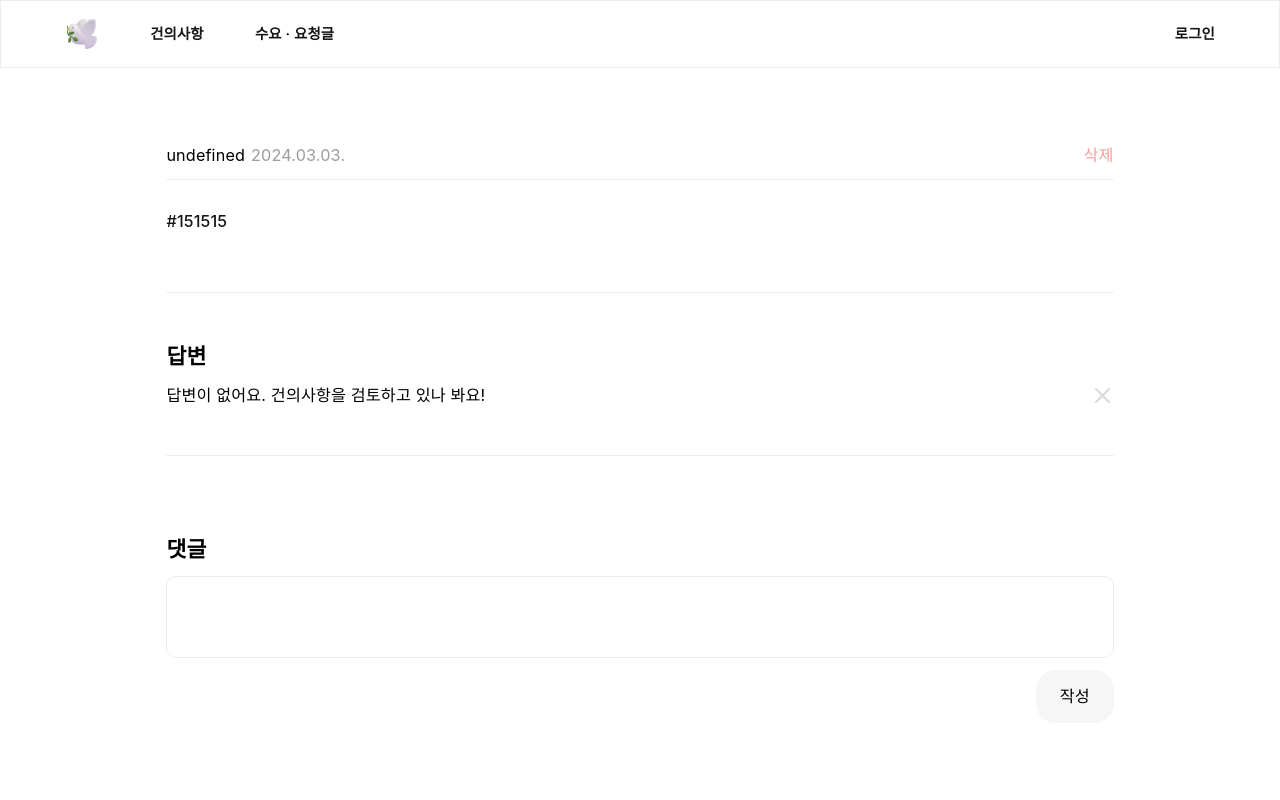
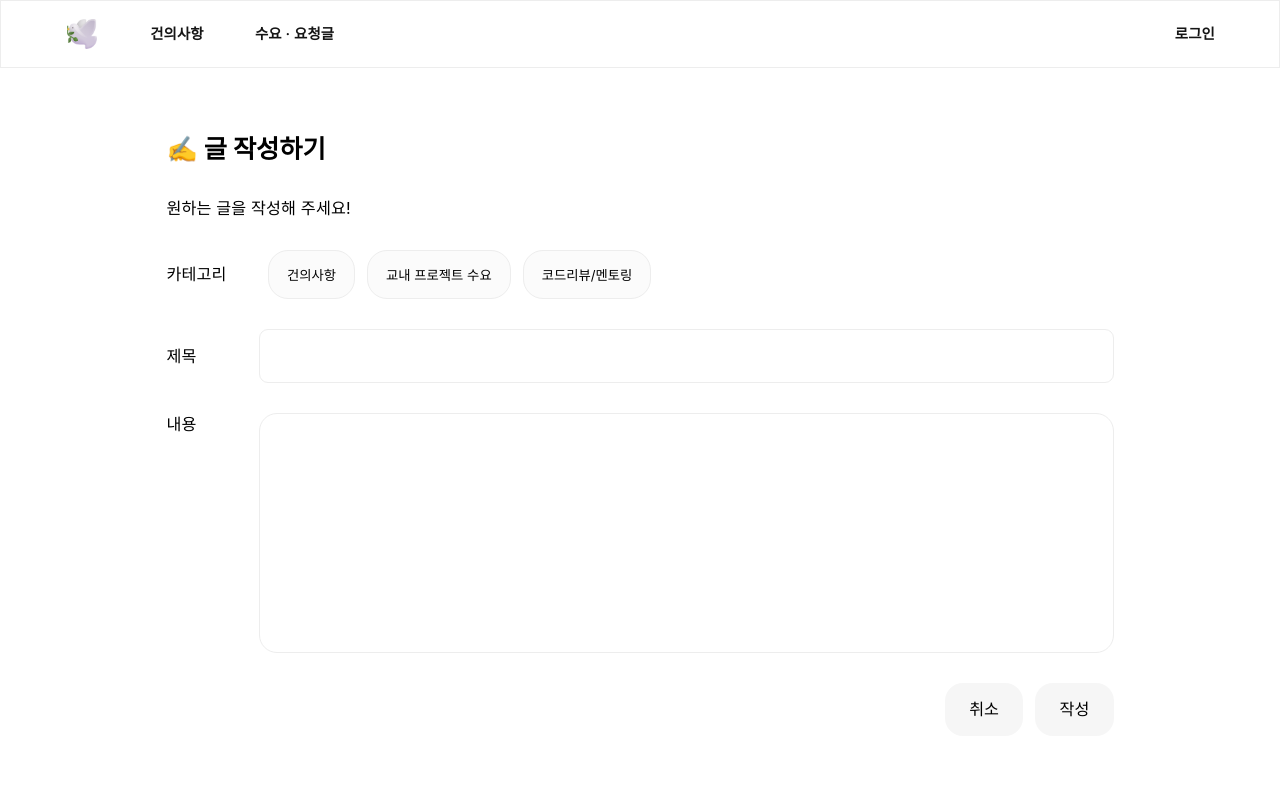
Before and after one commit to bssm-student-association/pigeon.client, a React (Create React App) app: page /post/write in a window 1280 px wide. Shown: the top 800 px of the page. Built offline with nearby package versions, Linux system fonts and the light colour scheme; no server answers; a web font is replaced by a local one.

Commit message:
feat : wrtie

```diff
--- a/src/apis/instance.ts
+++ b/src/apis/instance.ts
@@ -2,7 +2,7 @@ import axios from "axios";
 import refresh from "./refresh";
 
 export const instance = axios.create({
-  baseURL: "http://10.150.149.168:8080/api",
+  baseURL: "http://localhost:8080/api",
   withCredentials: true,
 });
 
--- a/src/apis/refresh.ts
+++ b/src/apis/refresh.ts
@@ -2,7 +2,7 @@ import axios from "axios";
 import { TOKEN } from "../constants/token.constant";
 
 const instance = axios.create({
-  baseURL: "http://10.150.149.168:8080/api",
+  baseURL: "http://localhost:8080/api",
 });
 
 const refresh = async () => {
--- a/src/components/common/Button/index.tsx
+++ b/src/components/common/Button/index.tsx
@@ -11,12 +11,9 @@ interface ButtonProps
   style?: React.CSSProperties;
 }
 
-function Button ({
-    children,
-    style
-  }: ButtonProps): JSX.Element {
+function Button({ children, style, ...props }: ButtonProps): JSX.Element {
   return (
-      <StyledButton style={style}>
+    <StyledButton {...props} style={style}>
       {children}
     </StyledButton>
   );
@@ -27,7 +24,7 @@ export default Button;
 const StyledButton = styled.button<ButtonProps>`
   color: black;
   ${font.btn1};
-    background-color: ${theme.gray100};
+  background-color: ${theme.gray[100]};
   border-radius: 1.25rem;
   padding: 1.125rem 1.688rem;
 `;
--- a/src/components/common/Input/index.tsx
+++ b/src/components/common/Input/index.tsx
@@ -1,5 +1,4 @@
-import type { CSSProperties, InputHTMLAttributes } from "react";
-import styled, { css } from "styled-components";
+import styled from "styled-components";
 import { font, theme } from "../../../styles";
 
 interface InputProps extends React.InputHTMLAttributes<HTMLInputElement> {
@@ -8,9 +7,7 @@ interface InputProps extends React.InputHTMLAttributes<HTMLInputElement> {
 }
 
 const Input = ({ width = "100%", id, ...props }: InputProps) => {
-    return (
-        <StyledInput id={id} width={width} {...props} />
-    );
+  return <StyledInput id={id} width={width} {...props} />;
 };
 
 export default Input;
@@ -22,12 +19,12 @@ const StyledInput = styled.input<{ width: string }>`
   padding: 1rem 1.5rem;
 
   background-color: white;
-    border: 1px solid ${theme.gray200};
+  border: 1px solid ${theme.gray[200]};
   border-radius: 0.625rem;
   outline: none;
 
   &:focus {
-        border-color: ${theme.gray600};
+    border-color: ${theme.gray[600]};
     transition: 0.3s ease;
   }
 `;
--- a/src/components/common/TextArea/index.tsx
+++ b/src/components/common/TextArea/index.tsx
@@ -9,18 +9,17 @@ interface TextAreaProps extends TextareaHTMLAttributes<HTMLTextAreaElement> {
   height?: CSSProperties["height"];
 }
 
-
 const TextArea = ({
   name,
   value,
   width,
   height,
-  onChange
+  onChange,
 }: TextAreaProps): JSX.Element => {
   return (
     <StyledTextArea
       name={name}
-        style={{width, height}}
+      style={{ width, height }}
       value={value}
       onChange={onChange}
     />
@@ -32,12 +31,14 @@ export default TextArea;
 const StyledTextArea = styled.textarea`
   ${font.p1};
   padding: 1rem 1.5rem;
-  border: 1px solid ${theme.gray200};
+  width: 100%;
+  min-height: 30vh;
+  border: 1px solid ${theme.gray[200]};
   border-radius: 1.25rem;
   outline: none;
 
   &:focus {
-      border-color: ${theme.gray600};
+    border-color: ${theme.gray[600]};
     transition: 0.3s ease;
   }
 `;
--- /dev/null
+++ b/src/components/ui/Write/index.tsx
@@ -0,0 +1,91 @@
+import { useState } from "react";
+import { theme } from "../../../styles";
+import { Row } from "../../common/Flex";
+import * as S from "./style";
+import Input from "../../common/Input";
+import TextArea from "../../common/TextArea";
+import Button from "../../common/Button";
+import { useWritePostMutation } from "../../../services/mutation.service";
+import { useLocation, useNavigate } from "react-router-dom";
+import { useQueryClient } from "@tanstack/react-query";
+
+const WriteLayout = () => {
+  const { search } = useLocation();
+  const queryClient = useQueryClient();
+  const [postType, setPostType] = useState(
+    search.replace("?category=", "").toUpperCase()
+  );
+  const [title, setTitle] = useState("");
+  const [content, setContent] = useState("");
+  const navigate = useNavigate();
+  const { mutate } = useWritePostMutation();
+
+  const handleWriteButtonClick = () => {
+    mutate(
+      { postType, title, content },
+      {
+        onSuccess: () => {
+          navigate(`/`);
+          queryClient.invalidateQueries(["usePostSummary"]);
+          queryClient.invalidateQueries(["usePostDetail", "suggestion"]);
+          queryClient.invalidateQueries(["usePostSummary", "project"]);
+          queryClient.invalidateQueries(["usePostSummary", "mentoring"]);
+        },
+      }
+    );
+  };
+
+  return (
+    <S.Container>
+      <S.Title>✍️ 글 작성하기</S.Title>
+      <S.Description>원하는 글을 작성해 주세요!</S.Description>
+      <Row alignItems="center" gap="12px">
+        <S.PostAttributeText>카테고리</S.PostAttributeText>
+        <S.Category
+          isClicked={postType === "SUGGESTION"}
+          onClick={() => setPostType("SUGGESTION")}
+          color={theme.blue.light}
+          border={theme.blue.basic}
+        >
+          건의사항
+        </S.Category>
+        <S.Category
+          isClicked={postType === "PROJECT"}
+          onClick={() => setPostType("PROJECT")}
+          color={theme.green.light}
+          border={theme.green.basic}
+        >
+          교내 프로젝트 수요
+        </S.Category>
+        <S.Category
+          isClicked={postType === "MENTORING"}
+          onClick={() => setPostType("MENTORING")}
+          color={theme.yellow.light}
+          border={theme.yellow.basic}
+        >
+          코드리뷰/멘토링
+        </S.Category>
+      </Row>
+      <Row alignItems="center" gap="12px">
+        <S.PostAttributeText>제목</S.PostAttributeText>
+        <Input
+          onChange={({ target: { value } }) => setTitle(value as string)}
+          value={title}
+        />
+      </Row>
+      <Row alignItems="center" gap="12px">
+        <S.PostTextAreaText>내용</S.PostTextAreaText>
+        <TextArea
+          onChange={({ target: { value } }) => setContent(value as string)}
+          value={content}
+        />
+      </Row>
+      <Row justifyContent="flex-end" gap="12px">
+        <Button onClick={() => navigate("/")}>취소</Button>
+        <Button onClick={handleWriteButtonClick}>작성</Button>
+      </Row>
+    </S.Container>
+  );
+};
+
+export default WriteLayout;
--- /dev/null
+++ b/src/components/ui/Write/style.ts
@@ -0,0 +1,45 @@
+import styled from "styled-components";
+import { flex, font, theme } from "../../../styles";
+
+export const Container = styled.div`
+  width: 100%;
+  min-height: 100vh;
+  ${flex.COLUMN_FLEX};
+  gap: 30px;
+  padding: 0 8vw;
+`;
+
+export const Title = styled.h1`
+  ${font.H2};
+`;
+
+export const Description = styled.p`
+  ${font.p1};
+`;
+
+export const PostAttributeText = styled.span`
+  ${font.p1};
+  width: 7vw;
+`;
+
+export const PostTextAreaText = styled(PostAttributeText)`
+  margin-bottom: auto;
+`;
+
+export const Category = styled.button<{
+  isClicked?: boolean;
+  color?: string;
+  border?: string;
+}>`
+  padding: 14px 18px;
+  border-radius: 20px;
+  background-color: ${({ color, isClicked }) =>
+    isClicked ? color : theme.gray[50]};
+  border: 1px solid
+    ${({ border, isClicked }) => (isClicked ? border : theme.gray[200])};
+  cursor: pointer;
+`;
+
+export const Input = styled.input`
+  width: 100%;
+`;
--- a/src/pages/GoogleLogin.tsx
+++ b/src/pages/GoogleLogin.tsx
@@ -1,7 +1,47 @@
 import React from "react";
+import styled from "styled-components";
+import { flex, font } from "../styles";
+import { TOKEN } from "../constants/token.constant";
+import { useOAuth } from "../hooks/useOAuth";
+import { useNavigate } from "react-router-dom";
+import { instance } from "../apis/instance";
 
 const GoogleLogin = () => {
-  return <div></div>;
+  const { code } = useOAuth();
+  const navigate = useNavigate();
+
+  if (code) {
+    (async () => {
+      const { data } = await instance.post("/auth/login/google", null, {
+        params: { code },
+      });
+
+      localStorage.setItem(TOKEN.ACCESS, data.accessToken);
+      localStorage.setItem(TOKEN.REFRESH, data.refreshToken);
+      navigate("/");
+    })();
+  }
+  return (
+    <Container>
+      <Logo src="/logo.png" />
+      <Title>잠시만 기다려주세요...</Title>
+    </Container>
+  );
 };
 
+const Container = styled.div`
+  width: 100%;
+  height: 80vh;
+  ${flex.COLUMN_CENTER};
+  padding-bottom: 20vh;
+`;
+
+const Logo = styled.img`
+  height: 20vh;
+`;
+
+const Title = styled.span`
+  ${font.H3};
+`;
+
 export default GoogleLogin;
--- /dev/null
+++ b/src/pages/Write.tsx
@@ -0,0 +1,7 @@
+import WriteLayout from "../components/ui/Write";
+
+const Write = () => {
+  return <WriteLayout />;
+};
+
+export default Write;
--- a/src/provider/RouterProvider.tsx
+++ b/src/provider/RouterProvider.tsx
@@ -5,12 +5,12 @@ import Post from "../pages/Post";
 import BsmLogin from "../pages/BsmLogin";
 import GoogleLogin from "../pages/GoogleLogin";
 import Header from "../components/common/Header";
-import Footer from "../components/common/Footer";
-import styled from "styled-components";
 import Modal from "../@modal/layouts";
 import Suggestion from "../pages/Suggestion";
 import Connection from "../pages/Connection";
-import Post from "../pages/Post";
+import Write from "../pages/Write";
+import Footer from "../components/common/Footer";
+import styled from "styled-components";
 
 const RouterProvider = () => {
   return (
@@ -23,6 +23,7 @@ const RouterProvider = () => {
           <Route path="/post/suggestion" element={<Suggestion />} />
           <Route path="/post/connection" element={<Connection />} />
           <Route path="/post/:id" element={<Post />} />
+          <Route path="/post/write" element={<Write />} />
           <Route path="/oauth/bsm" element={<BsmLogin />} />
           <Route path="/oauth/google" element={<GoogleLogin />} />
         </Routes>
```
Also changed, not shown: src/components/ui/Post/Category.tsx (deleted, +0 -62 lines). Lines whose indentation alone changed are shown as unchanged.
